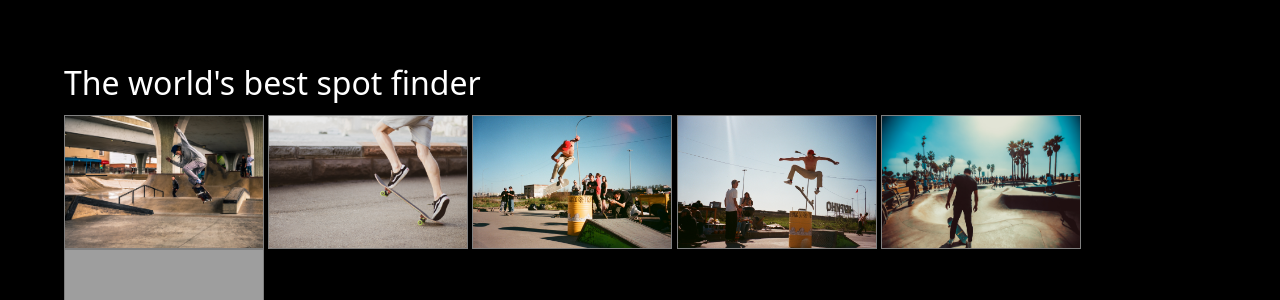
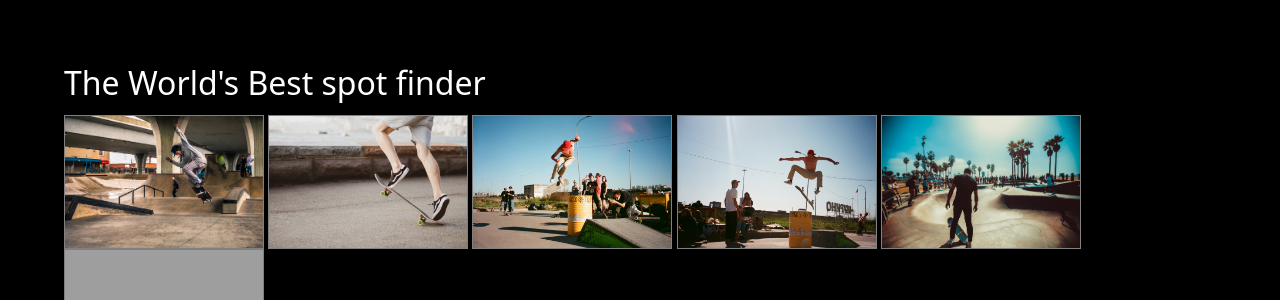
Before and after one commit to FranklinJamesJones89/SkateBook, a Django app: page / in a window 1280 px wide. Shown: the part 103-403 px from the top of the page. Run offline with Django 4.2, Linux system fonts and the light colour scheme; data comes from the database, SQL or seed files in the repository; some libraries are stand-ins or nearby versions; grey boxes are pictures that could not be loaded.

Commit message:
Update homepage

```diff
--- a/skatebooks/templates/skatebooks/index.html
+++ b/skatebooks/templates/skatebooks/index.html
@@ -4,7 +4,7 @@
 {% block content %}
 
 <!-- Header -->
-<h1 class="index-header">The world's best spot finder</h1>
+<h1 class="index-header">The World's Best spot finder</h1>
 
 <div class="index-header-container">
   <img class="index-header-img" src="{% static 'skatebooks/img/skate1.jpg' %}" alt="skateboarding">
```
